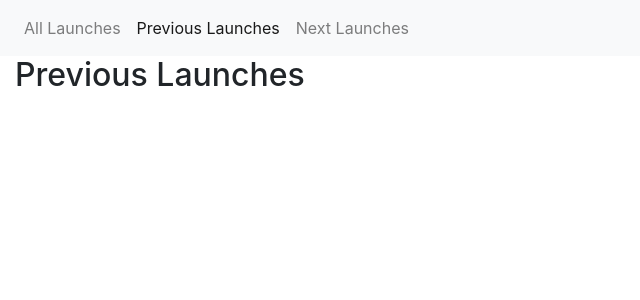
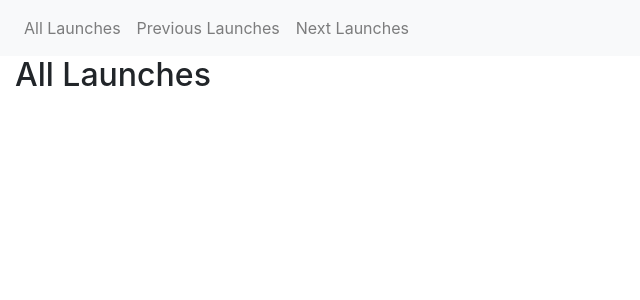
Before and after one commit to luk4s0842/API-Project, a Django app: page /spacex/ in a window 1280 px wide. Shown: the top 300 px of the page, without its empty margins (0-640 px from the left). Run offline with Django 3.2, Linux system fonts and the light colour scheme; data that the repository does not hold is empty; some libraries are stand-ins or nearby versions.

Commit message:
second commit

```diff
--- /dev/null
+++ b/spacex_api/templates/spacex_api/base.html
@@ -0,0 +1,29 @@
+<html>
+  <head>
+    <link rel="stylesheet" href="https://stackpath.bootstrapcdn.com/bootstrap/4.1.3/css/bootstrap.min.css" integrity="sha384-MCw98/SFnGE8fJT3GXwEOngsV7Zt27NXFoaoApmYm81iuXoPkFOJwJ8ERdknLPMO" crossorigin="anonymous">
+    <script src="https://code.jquery.com/jquery-3.3.1.slim.min.js" integrity="sha384-q8i/X+965DzO0rT7abK41JStQIAqVgRVzpbzo5smXKp4YfRvH+8abtTE1Pi6jizo" crossorigin="anonymous"></script>
+    <script src="https://cdnjs.cloudflare.com/ajax/libs/popper.js/1.14.3/umd/popper.min.js" integrity="sha384-ZMP7rVo3mIykV+2+9J3UJ46jBk0WLaUAdn689aCwoqbBJiSnjAK/l8WvCWPIPm49" crossorigin="anonymous"></script>
+    <script src="https://stackpath.bootstrapcdn.com/bootstrap/4.1.3/js/bootstrap.min.js" integrity="sha384-ChfqqxuZUCnJSK3+MXmPNIyE6ZbWh2IMqE241rYiqJxyMiZ6OW/JmZQ5stwEULTy" crossorigin="anonymous"></script>
+  </head>
+  <body>
+    <nav class="navbar navbar-expand-lg navbar-light bg-light">
+      <div class="collapse navbar-collapse" id="navbarNav">
+        <ul class="navbar-nav">
+          <li class="nav-item">
+            <a class="nav-link" href="{% url 'all_launches' %}">All Launches</a>
+          </li>
+          <li class="nav-item">
+            <a class="nav-link" href="{% url 'previous_launches' %}">Previous Launches</a>
+          </li>
+          <li class="nav-item">
+            <a class="nav-link" href="{% url 'next_launches' %}">Next Launches</a>
+          </li>
+        </ul>
+      </div>
+    </nav>
+    <div class="container-fluid">
+      {% block content %}
+      {% endblock %}
+    </div>
+  </body>
+</html>
--- a/spacex_api/templates/spacex_api/previous_launches.html
+++ /dev/null
@@ -1,38 +0,0 @@
-<html>
-  <head>
-    <link rel="stylesheet" href="https://stackpath.bootstrapcdn.com/bootstrap/4.1.3/css/bootstrap.min.css" integrity="sha384-MCw98/SFnGE8fJT3GXwEOngsV7Zt27NXFoaoApmYm81iuXoPkFOJwJ8ERdknLPMO" crossorigin="anonymous">
-    <script src="https://code.jquery.com/jquery-3.3.1.slim.min.js" integrity="sha384-q8i/X+965DzO0rT7abK41JStQIAqVgRVzpbzo5smXKp4YfRvH+8abtTE1Pi6jizo" crossorigin="anonymous"></script>
-    <script src="https://cdnjs.cloudflare.com/ajax/libs/popper.js/1.14.3/umd/popper.min.js" integrity="sha384-ZMP7rVo3mIykV+2+9J3UJ46jBk0WLaUAdn689aCwoqbBJiSnjAK/l8WvCWPIPm49" crossorigin="anonymous"></script>
-    <script src="https://stackpath.bootstrapcdn.com/bootstrap/4.1.3/js/bootstrap.min.js" integrity="sha384-ChfqqxuZUCnJSK3+MXmPNIyE6ZbWh2IMqE241rYiqJxyMiZ6OW/JmZQ5stwEULTy" crossorigin="anonymous"></script>
-
-  </head>
-  <body>
-    <nav class="navbar navbar-expand-lg navbar-light bg-light">
-      <div class="collapse navbar-collapse" id="navbarNav">
-        <ul class="navbar-nav">
-          <li class="nav-item">
-            <a class="nav-link" href="{% url 'all_launches' %}">All Launches</a>
-          </li>
-          <li class="nav-item">
-            <a class="nav-link active" href="{% url 'previous_launches' %}">Previous Launches</a>
-          </li>
-          <li class="nav-item">
-            <a class="nav-link" href="{% url 'next_launches' %}">Next Launches</a>
-          </li>
-        </ul>
-      </div>
-    </nav>
-
-
-
-
-    <div class="container-fluid">
-    <h2>Previous Launches</h2>
-    {% for launch in data %}
-      <p>Mission Name: {{ launch.mission_name }}<br>
-      Launch Date: {{ launch.launch_date_utc }}</p>
-    {% endfor %}
-    </div>
-
-  </body>
-</html>
--- /dev/null
+++ b/spacex_api/templates/spacex_api/show_launches.html
@@ -0,0 +1,9 @@
+{% extends 'spacex_api/base.html' %}
+
+{% block content %}
+  <h2>{{ title }}</h2>
+  {% for launch in data %}
+    <p>Mission Name: {{ launch.mission_name }}<br>
+    Launch Date: {{ launch.launch_date_utc }}</p>
+  {% endfor %}
+{% endblock %}
--- a/spacex_api/views.py
+++ b/spacex_api/views.py
@@ -10,8 +10,9 @@ def next_launches(request):
 
     context = {
         'data':data,
+        'title':'Next Launches',
     }
-    return render(request, 'spacex_api/next_launches.html', context)
+    return render(request, 'spacex_api/show_launches.html', context)
 
 def previous_launches(request):
     response = requests.get('https://api.spacexdata.com/v3/launches/past?order=desc')
@@ -19,8 +20,9 @@ def previous_launches(request):
 
     context = {
         'data':data,
+        'title':'Previous Launches',
     }
-    return render(request, 'spacex_api/previous_launches.html', context)
+    return render(request, 'spacex_api/show_launches.html', context)
 
 def all_launches(request):
     response = requests.get('https://api.spacexdata.com/v3/launches/past?order=desc')
@@ -28,8 +30,9 @@ def all_launches(request):
 
     context = {
         'data':data,
+        'title':'All Launches',
     }
-    return render(request, 'spacex_api/previous_launches.html', context)
+    return render(request, 'spacex_api/show_launches.html', context)
 
 
 def details(request, launch_id):
```
Also changed, not shown: spacex_api/templates/spacex_api/details.html (+4 -30 lines), spacex_api/templates/spacex_api/next_launches.html (deleted, +0 -37 lines).
